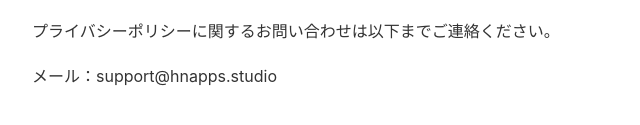
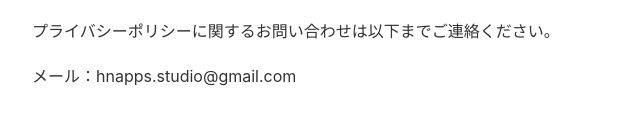
Before and after one commit to hnapps-369/hnapps.github.io, a plain HTML site: page lexime/privacy.html in a window 1280 px wide. Shown: the part 1090-1215 px from the top of the page, 208-848 px from the left. Drawn offline with Linux system fonts and the light colour scheme.

Commit message:
メアド変更

```diff
--- a/lexime/privacy.html
+++ b/lexime/privacy.html
@@ -47,7 +47,7 @@
 
   <h2>5. お問い合わせ</h2>
   <p>プライバシーポリシーに関するお問い合わせは以下までご連絡ください。</p>
-  <p>メール：support@hnapps.studio</p>
+  <p>メール：hnapps.studio@gmail.com</p>
 
 </body>
 </html>
```
